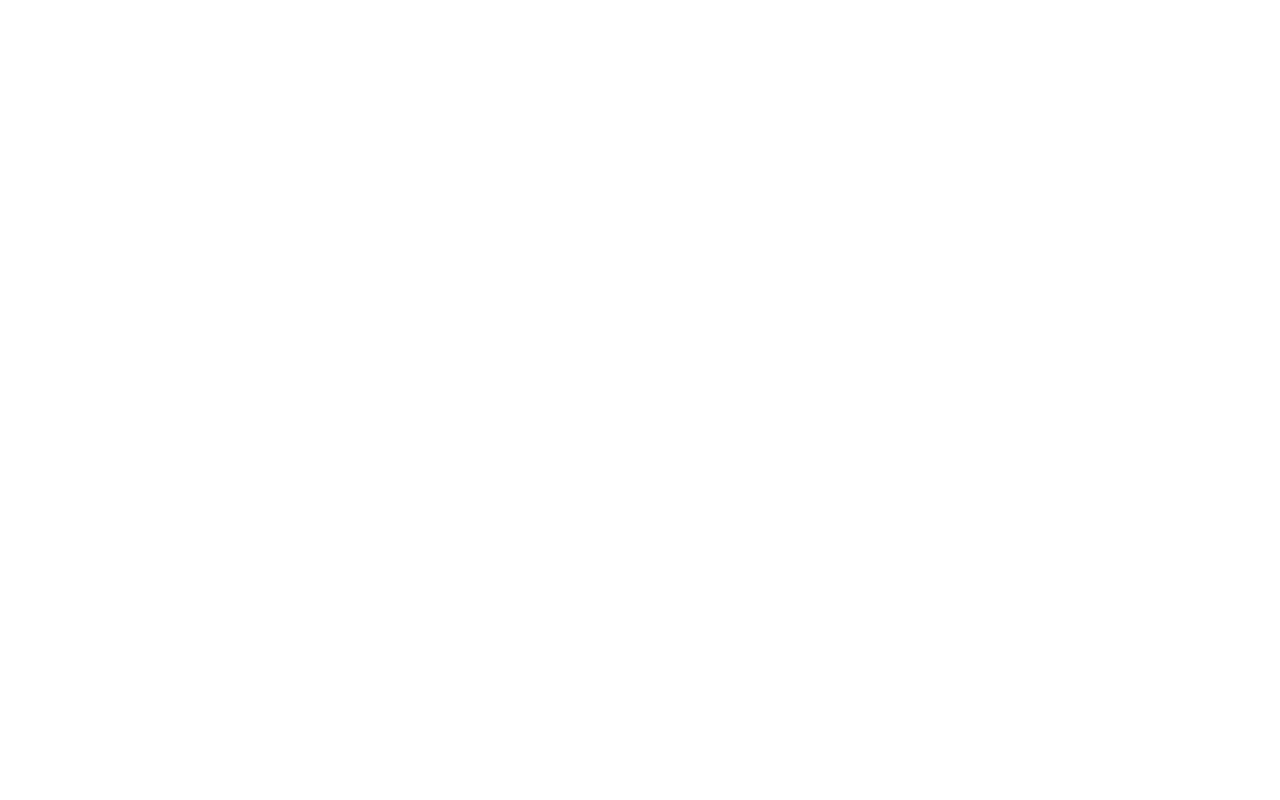
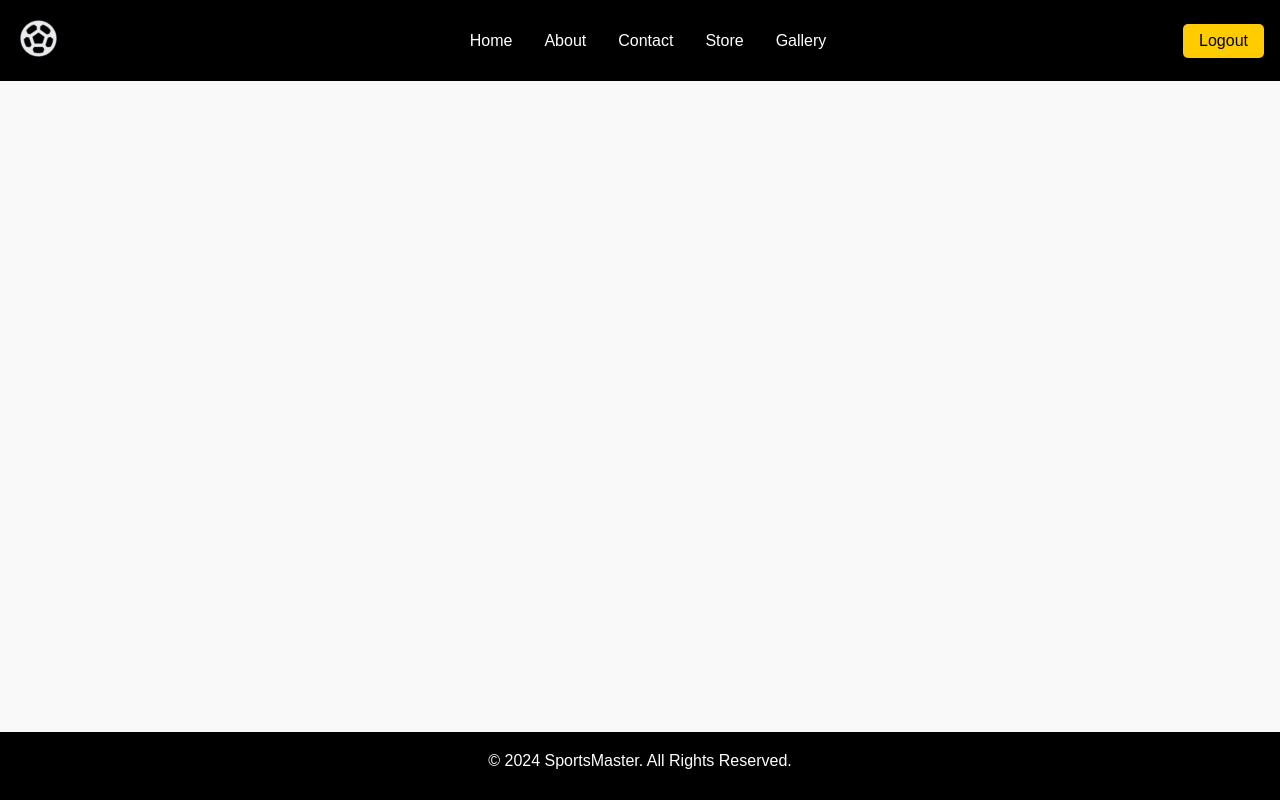
Before and after one commit to DevnathNS/UID-Project, a plain HTML site: page about.html in a window 1280 px wide. Drawn offline with Linux system fonts and the light colour scheme.

Commit message:
little adjustments

```diff
--- a/about.html
+++ b/about.html
@@ -3,11 +3,34 @@
 <head>
     <meta charset="UTF-8">
     <meta name="viewport" content="width=device-width, initial-scale=1.0">
-    <title>Document</title>
+    <title>About Us | SportsMaster</title>
+    <link rel="stylesheet" href="/styles/about.css">
 </head>
 <body>
     <div class="bg-container">
+        <nav class="navbar">
+            <div class="logo">
+                <a href="home.html">
+                    <img src="/assets/images/logo.png" alt="">
+                </a>
+            </div>
+            <ul class="nav-links">
+                <li><a href="home.html">Home</a></li>
+                <li><a href="about.html">About</a></li>
+                <li><a href="contact.html">Contact</a></li>
+                <li><a href="store.html">Store</a></li>
+                <li><a href="gallery.html">Gallery</a></li>
+            </ul>
+            <div class="log">
+                <button class="logout-btn"><a href="index.html" style="text-decoration: none; color: black;">Logout</a></button>
+            </div>
+        </nav>
 
+
+
+        <footer class="footer">
+            <p>© 2024 SportsMaster. All Rights Reserved.</p>
+        </footer>
     </div>
 </body>
 </html>
--- a/styles/about.css
+++ b/styles/about.css
@@ -1,3 +1,4 @@
+/* Reset and General */
 * {
     margin: 0;
     padding: 0;
@@ -5,5 +6,117 @@
 }
 
 body {
-    font-family: "Moderustic""
+    font-family: Arial, sans-serif;
+    background-color: #f9f9f9;
+    color: #333;
 }
+
+/* Background Container */
+.bg-container {
+    display: flex;
+    flex-direction: column;
+    justify-content: space-between;
+    min-height: 100vh;
+    width: 100%;
+}
+
+/* Navbar */
+.navbar {
+    display: flex;
+    justify-content: space-between;
+    align-items: center;
+    background-color: black;
+    padding: 16px;
+}
+
+
+.nav-links {
+    display: flex;
+    list-style: none;
+}
+
+.nav-links li {
+    margin-left: 32px;
+}
+
+.nav-links a {
+    color: white;
+    text-decoration: none;
+    font-size: 16px;
+    transition: color 0.3s;
+}
+
+.nav-links a:hover {
+    color: #ffcc00;
+}
+
+.logout-btn {
+    background-color: #ffcc00;
+    color: black;
+    border: none;
+    padding: 8px 16px;
+    font-size: 16px;
+    border-radius: 5px;
+    cursor: pointer;
+    transition: background-color 0.3s;
+}
+
+.logout-btn:hover {
+    background-color: #e6b800;
+}
+
+/* About Us Page Styles */
+.about-container {
+    padding: 20px;
+    background-color: #fff;
+    margin: 20px auto;
+    width: 90%;
+    max-width: 800px;
+    border-radius: 10px;
+    box-shadow: 0 4px 6px rgba(0, 0, 0, 0.1);
+}
+
+.about-container section {
+    margin-bottom: 20px;
+}
+
+h2, h3 {
+    color: #1a73e8;
+    margin-bottom: 10px;
+}
+
+p {
+    margin-bottom: 10px;
+    line-height: 1.6;
+}
+
+ul {
+    list-style-type: disc;
+    margin-left: 20px;
+    line-height: 1.6;
+}
+
+/* Gallery Section */
+.image-grid {
+    display: grid;
+    grid-template-columns: repeat(auto-fit, minmax(150px, 1fr));
+    gap: 10px;
+}
+
+.image-grid img {
+    width: 100%;
+    border-radius: 8px;
+    box-shadow: 0 2px 4px rgba(0, 0, 0, 0.1);
+    transition: transform 0.3s ease;
+}
+
+.image-grid img:hover {
+    transform: scale(1.05);
+}
+
+.footer {
+    background-color: black;
+    color: white;
+    text-align: center;
+    padding: 16px 0;
+}
--- a/styles/home.css
+++ b/styles/home.css
@@ -31,11 +31,6 @@ body {
     align-items: center;
     background-color: black;
     padding: 16px;
-}
-
-.logo h1 {
-    color: white;
-    font-size: 24px;
 }
 
 .nav-links {
--- a/styles/store.css
+++ b/styles/store.css
@@ -26,11 +26,6 @@ body {
     align-items: center;
     background-color: black;
     padding: 16px;
-}
-
-.logo h1 {
-    color: white;
-    font-size: 24px;
 }
 
 .nav-links {
```
Also changed, not shown: home.html (+3 -1 lines), store.html (+3 -1 lines), assets/images/logo.png (added).
